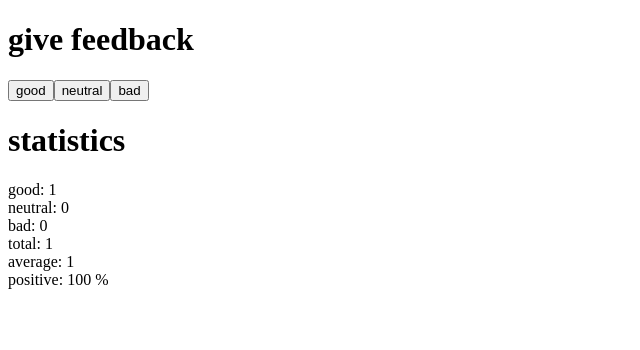
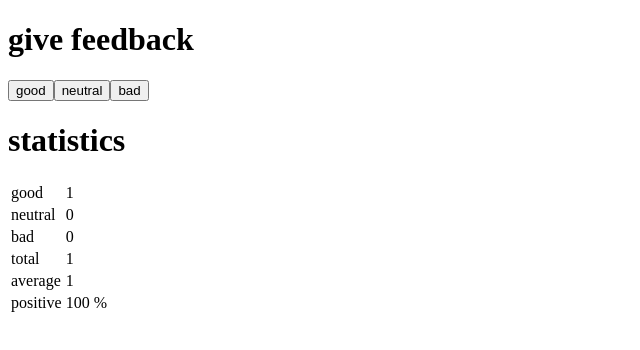
Before and after one commit to eliasarte/fullstack2021, a React (Create React App) app in the folder osa1/unicafe/: page / in a window 1280 px wide. Both pictures are taken after a click on the button "good". Shown: the top 350 px of the page, without its empty margins (0-640 px from the left). Built offline with nearby package versions, Linux system fonts and the light colour scheme.

Commit message:
osa1 1.11

```diff
--- a/osa1/unicafe/src/App.js
+++ b/osa1/unicafe/src/App.js
@@ -1,17 +1,22 @@
 import React, { useState } from 'react'
 
 const StatisticLine = (props) => {
-  return <div>{props.text}: {props.value}</div>
+  return (
+  <tr>
+    <td>{props.text}</td>
+    <td>{props.value}</td>
+  </tr>
+  )
 }
 
 const Statistics = (props) => {
   const total = (props.good + props.bad + props.neutral)
   if (total === 0) {
     return (
-      <div>
+      <>
         <h1>statistics</h1>
         <p>no feedback given</p>
-      </div>
+      </>
     )
   }
 
@@ -20,12 +25,16 @@ const Statistics = (props) => {
   return (
     <div>
       <h1>statistics</h1>
-      <StatisticLine text="good" value={props.good} />
-      <StatisticLine text="neutral" value={props.neutral} />
-      <StatisticLine text="bad" value={props.bad} />
-      <StatisticLine text="total" value={total} />
-      <StatisticLine text="average" value={average} />
-      <StatisticLine text="positive" value={positive} />
+      <table>
+        <tbody>
+          <StatisticLine text="good " value={props.good} />
+          <StatisticLine text="neutral " value={props.neutral} />
+          <StatisticLine text="bad " value={props.bad} />
+          <StatisticLine text="total " value={total} />
+          <StatisticLine text="average " value={average} />
+          <StatisticLine text="positive " value={positive} />
+        </tbody>
+      </table>
     </div>
   )
 }
@@ -45,13 +54,13 @@ const App = () => {
   const [bad, setBad] = useState(0)
 
   return (
-    <div>
+    <>
       <h1>give feedback</h1>
       <Button handleClick={() => setGood(good + 1)} text="good" />
       <Button handleClick={() => setNeutral(neutral + 1)} text="neutral" />
       <Button handleClick={() => setBad(bad + 1)} text="bad" />
       <Statistics good={good} bad={bad} neutral={neutral}/>
-    </div>
+    </>
   )
 }
 
```
